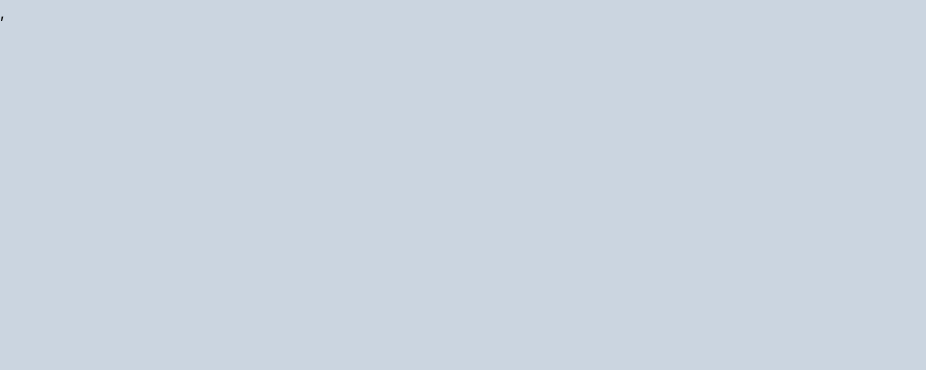
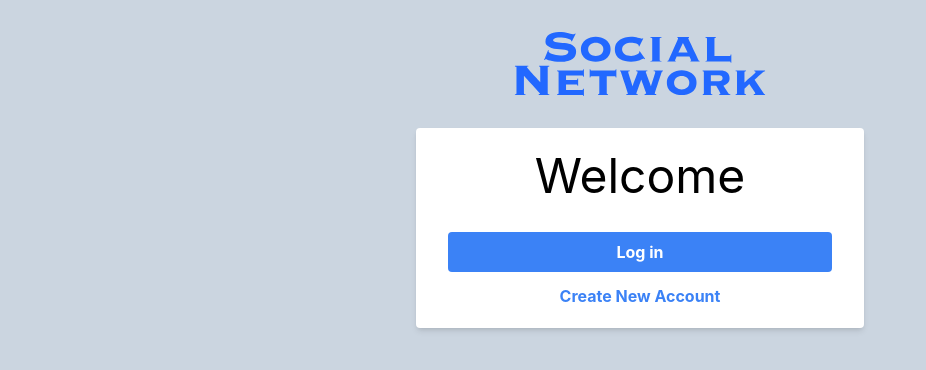
Before and after one commit to kasparas-ban/auth-frontend, a React (Create React App) app: page / in a window 1280 px wide. Shown: the top 370 px of the page, without its empty margins (0-926 px from the left). Built offline with nearby package versions, Linux system fonts and the light colour scheme.

Commit message:
Added Home page

```diff
--- /dev/null
+++ b/src/Pages/Home.tsx
@@ -0,0 +1,23 @@
+import { Link } from "react-router-dom";
+import { ReactComponent as CompanyLogo } from '../Assets/CompanyLogo.svg';
+
+function Home() {
+  return (
+    <div className="w-full max-w-md mx-auto mt-8">
+      <CompanyLogo className="h-16 mb-8" />
+      <div className="bg-white shadow-md rounded px-8 pt-6 pb-2">
+        <div className="text-center text-5xl mb-8">Welcome</div>
+        <Link to="/login" className="block text-center w-full bg-blue-500 hover:bg-blue-700 text-white font-bold py-2 px-4 rounded focus:ring focus:border-blue-500">
+          Log in
+        </Link>
+        <div className="text-center py-3">
+          <Link to="/register" className="font-bold text-blue-500 hover:text-blue-800">
+            Create New Account
+          </Link>
+        </div>
+      </div>
+    </div>
+  );
+}
+
+export default Home;
--- a/src/Forms/LoginForm.tsx
+++ b/src/Pages/LoginForm.tsx
@@ -4,7 +4,7 @@ import { Link, useSearchParams } from "react-router-dom";
 
 type LoginFormInputs = {
   email: string,
-  pass: string,
+  password: string,
 };
 
 function LoginForm() {
@@ -18,7 +18,8 @@ function LoginForm() {
   const onSubmit: SubmitHandler<LoginFormInputs> = data => {
     axios({
       method: 'post',
-      url: 'http://localhost:8000/auth/login',
+      headers: { 'Content-Type': 'application/json; charset=utf-8' },
+      url: 'http://localhost:3001/api/login',
       data
     })
       .then(response => console.log(response))
@@ -86,13 +87,13 @@ function LoginForm() {
           </div>
           <input
             type="password"
-            className={`shadow appearance-none border ${errors.pass ? "border-red-500 focus:ring-red-200 " : "focus:border-blue-500 "
+            className={`shadow appearance-none border ${errors.password ? "border-red-500 focus:ring-red-200 " : "focus:border-blue-500 "
               }rounded w-full py-2 px-3 text-gray-700 leading-tight focus:outline-none focus:ring`}
             id="password"
             placeholder="******************"
-            {...register("pass", { required: true })}
+            {...register("password", { required: true })}
           />
-          {errors.pass && (
+          {errors.password && (
             <p className="text-red-500 text-xs italic">
               Please enter your password
             </p>
@@ -103,11 +104,11 @@ function LoginForm() {
             type="submit"
             className="w-full bg-blue-500 hover:bg-blue-700 text-white font-bold py-2 px-4 rounded focus:ring focus:border-blue-500"
           >
-            Sign In
+            Log in
           </button>
           <div className="block text-center py-3">
             <Link to="/register" className="font-bold text-blue-500 hover:text-blue-800">
-              Register
+              Create New Account
             </Link>
           </div>
         </div>
--- a/src/Forms/RegisterForm.tsx
+++ b/src/Pages/RegisterForm.tsx
@@ -14,7 +14,8 @@ function RegisterForm() {
   const onSubmit: SubmitHandler<FormInputs> = data => {
     axios({
       method: 'post',
-      url: 'http://localhost:8000/auth/register',
+      headers: { 'Content-Type': 'application/json; charset=utf-8' },
+      url: 'http://localhost:3001/api/register',
       data: {
         name: data.username,
         email: data.email,
@@ -136,12 +137,12 @@ function RegisterForm() {
             )}
           </div>
         </div>
-        <div>
+        <div className="mt-6">
           <button
             type="submit"
             className="w-full bg-blue-500 hover:bg-blue-700 text-white font-bold py-2 px-4 rounded focus:ring focus:border-blue-500"
           >
-            Register
+            Sign Up
           </button>
           <div className="block text-center py-3">
             <Link to="/login" className="font-bold text-blue-500 hover:text-blue-800">
--- a/src/index.tsx
+++ b/src/index.tsx
@@ -3,10 +3,11 @@ import ReactDOM from 'react-dom/client';
 import { BrowserRouter, Route, Routes } from 'react-router-dom';
 import reportWebVitals from './reportWebVitals';
 import App from './App';
-import RegisterForm from './Forms/RegisterForm';
-import LoginForm from './Forms/LoginForm';
-import ResetForm from './Forms/ResetForm';
-import ResetConfirmation from './Forms/ResetConfirmation';
+import RegisterForm from './Pages/RegisterForm';
+import LoginForm from './Pages/LoginForm';
+import ResetForm from './Pages/ResetForm';
+import ResetConfirmation from './Pages/ResetConfirmation';
+import Home from './Pages/Home';
 import './index.css';
 
 const root = ReactDOM.createRoot(
@@ -17,6 +18,7 @@ root.render(
     <BrowserRouter>
       <Routes>
         <Route path="/" element={<App />}>
+          <Route path="/" element={<Home />} />
           <Route path="/login" element={<LoginForm />} />
           <Route path="/register" element={<RegisterForm />} />
           <Route path="/reset" element={<ResetForm />}>
@@ -32,7 +34,7 @@ root.render(
           />
         </Route>
       </Routes>
-    </BrowserRouter>,
+    </BrowserRouter>
   </React.StrictMode>
 );
 
```
Also changed, not shown: src/Assets/CompanyLogo.svg (added), src/Pages/ResetConfirmation.tsx (renamed from src/Forms/ResetConfirmation.tsx), src/Pages/ResetForm.tsx (renamed from src/Forms/ResetForm.tsx).
